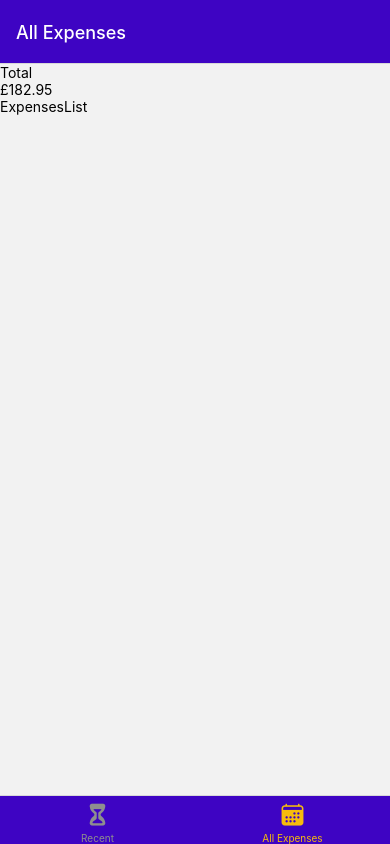
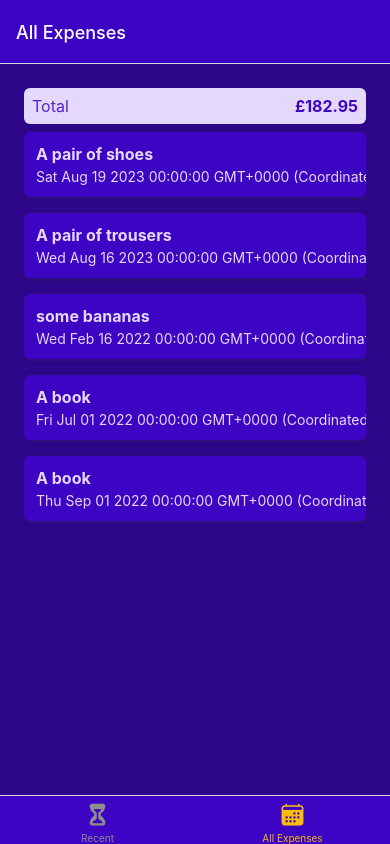
Before and after one commit to judejay/expenses-tracker, a React Native app: screen /AllExpenses in a window 390 px wide. Built offline with nearby package versions, Linux system fonts and the light colour scheme.

Commit message:
list render item

```diff
--- a/app.json
+++ b/app.json
@@ -1,5 +1,6 @@
 {
   "expo": {
+
     "name": "expenses-tracker",
     "slug": "expenses-tracker",
     "version": "1.0.0",
@@ -24,7 +25,8 @@
       }
     },
     "web": {
-      "favicon": "./assets/favicon.png"
+      "favicon": "./assets/favicon.png",
+      "bundler": "metro"
     }
   }
 }
--- /dev/null
+++ b/components/ExpenseItem.tsx
@@ -0,0 +1,64 @@
+import { Pressable, StyleSheet, Text, View } from 'react-native'
+import React from 'react'
+import { Expense } from './ExpensesSummary'
+import { GlobalStyles } from '../constants/styles'
+
+type ExpenseItemProps = {
+    amount: number,
+    description: string,
+    date: Date
+}
+
+const ExpenseItem = ({amount, description, date}: ExpenseItemProps) => {
+  return (
+    <Pressable>
+        <View style={styles.expenseItem}>
+         <View >
+           <Text style={[styles.textBase, styles.description]}>{description}</Text>
+           <Text style={styles.textBase}>{date?.toString()}</Text>
+         </View>
+         <View style={styles.amountContainer}>
+           <Text style={styles.amount}>{amount}</Text>
+         </View>
+        </View>
+    </Pressable>
+  )
+}
+
+export default ExpenseItem
+
+const styles = StyleSheet.create({
+    expenseItem: {
+        padding: 12,
+        marginVertical: 8,
+        backgroundColor: GlobalStyles.colors.primary500,
+        flexDirection: 'row',
+        justifyContent: 'space-between',
+        borderRadius: 6,
+        elevation: 3,
+        shadowColor: GlobalStyles.colors.gray500,
+        shadowRadius: 4,
+        shadowOffset: {width: 1, height: 1},
+        shadowOpacity: 0.4
+    },
+    textBase: {
+        color: GlobalStyles.colors.primary50,
+    },
+    description: {
+        fontSize: 16,
+        marginBottom: 4,
+        fontWeight: 'bold'
+    },
+    amountContainer: {
+        paddingHorizontal: 12,
+        paddingVertical: 4,
+        backgroundColor: 'white',
+        justifyContent: 'center',
+        alignItems: 'center',
+        borderRadius: 6
+    },
+    amount: {
+        color: GlobalStyles.colors.primary500,
+        fontWeight: 'bold'
+    }
+})
--- a/components/ExpensesList.tsx
+++ b/components/ExpensesList.tsx
@@ -1,12 +1,22 @@
-import { View, Text } from 'react-native'
+import { View, Text, FlatList } from 'react-native'
+import { Expense } from './ExpensesSummary'
+import ExpenseItem from './ExpenseItem'
 
-type ExpensesListProps = {}
+type ExpensesListProps = {
+  expenses: Expense[]
+}
 
-const ExpensesList = (props: ExpensesListProps) => {
+function renderExpenseItem({item}: {item :Expense}) {
+  return <ExpenseItem  {...item} />
+}
+
+const ExpensesList = ({expenses}: ExpensesListProps) => {
   return (
-    <View>
-    <Text>ExpensesList</Text>
-    </View>
+    <FlatList<Expense>
+    data={expenses}
+    renderItem={renderExpenseItem }
+    keyExtractor={(item) => item.id}
+    />
   )
 }
 
--- a/components/ExpensesOutput.tsx
+++ b/components/ExpensesOutput.tsx
@@ -3,6 +3,7 @@
 
 import ExpensesSummary, { Expense } from './ExpensesSummary'
 import ExpensesList from './ExpensesList'
+import { GlobalStyles } from '../constants/styles'
 
 const DUMMY_EXPENSES = [
   {
@@ -45,9 +46,9 @@
 
 const ExpensesOutput = ({expenses, expensesPeriod}: ExpensesOutputProps) => {
   return (
-    <View>
+    <View style={styles.container}>
         <ExpensesSummary expenses={DUMMY_EXPENSES} periodName={expensesPeriod} />
-        <ExpensesList />
+        <ExpensesList expenses={DUMMY_EXPENSES} />
     </View>
 
   )
@@ -55,4 +56,12 @@
 
 export default ExpensesOutput
 
-const styles = StyleSheet.create({})
+const styles = StyleSheet.create({
+  container: {
+    flex: 1,
+    paddingHorizontal: 24,
+    paddingTop: 24,
+    paddingBottom: 0,
+    backgroundColor: GlobalStyles.colors.primary700
+  }
+})
--- a/components/ExpensesSummary.tsx
+++ b/components/ExpensesSummary.tsx
@@ -1,5 +1,6 @@
 import { StyleSheet, Text, View } from 'react-native'
 import React from 'react'
+import { GlobalStyles } from '../constants/styles'
 
 export type Expense = {
   id: string,
@@ -20,13 +21,33 @@
 
 
     return (
-    <View>
-      <Text>{periodName}</Text>
-      <Text>£{expensesSum.toFixed(2)}</Text>
+    <View style={styles.container}>
+      <Text style={styles.period}>{periodName}</Text>
+      <Text style={styles.sum}>£{expensesSum.toFixed(2)}</Text>
     </View>
   )
 }
 
 export default ExpensesSummary
 
-const styles = StyleSheet.create({})
+const styles = StyleSheet.create({
+  container: {
+    padding: 8,
+    backgroundColor: GlobalStyles.colors.primary50,
+    borderRadius: 6,
+    flexDirection: 'row',
+    justifyContent: 'space-between',
+    alignItems: 'center',
+
+  },
+  period: {
+    fontSize: 16,
+    color: GlobalStyles.colors.primary400
+  },
+  sum: {
+    fontSize: 16,
+    fontWeight: 'bold',
+    color: GlobalStyles.colors.primary500
+
+  }
+})
--- a/package.json
+++ b/package.json
@@ -15,7 +15,9 @@
     "expo": "~49.0.7",
     "expo-status-bar": "~1.6.0",
     "react": "18.2.0",
-    "react-native": "0.72.3"
+    "react-native": "0.72.3",
+    "react-native-web": "~0.19.6",
+    "react-dom": "18.2.0"
   },
   "devDependencies": {
     "@babel/core": "^7.20.0",
```
Also changed, not shown: 1 other file (tests, documents, lock files or other folders).
